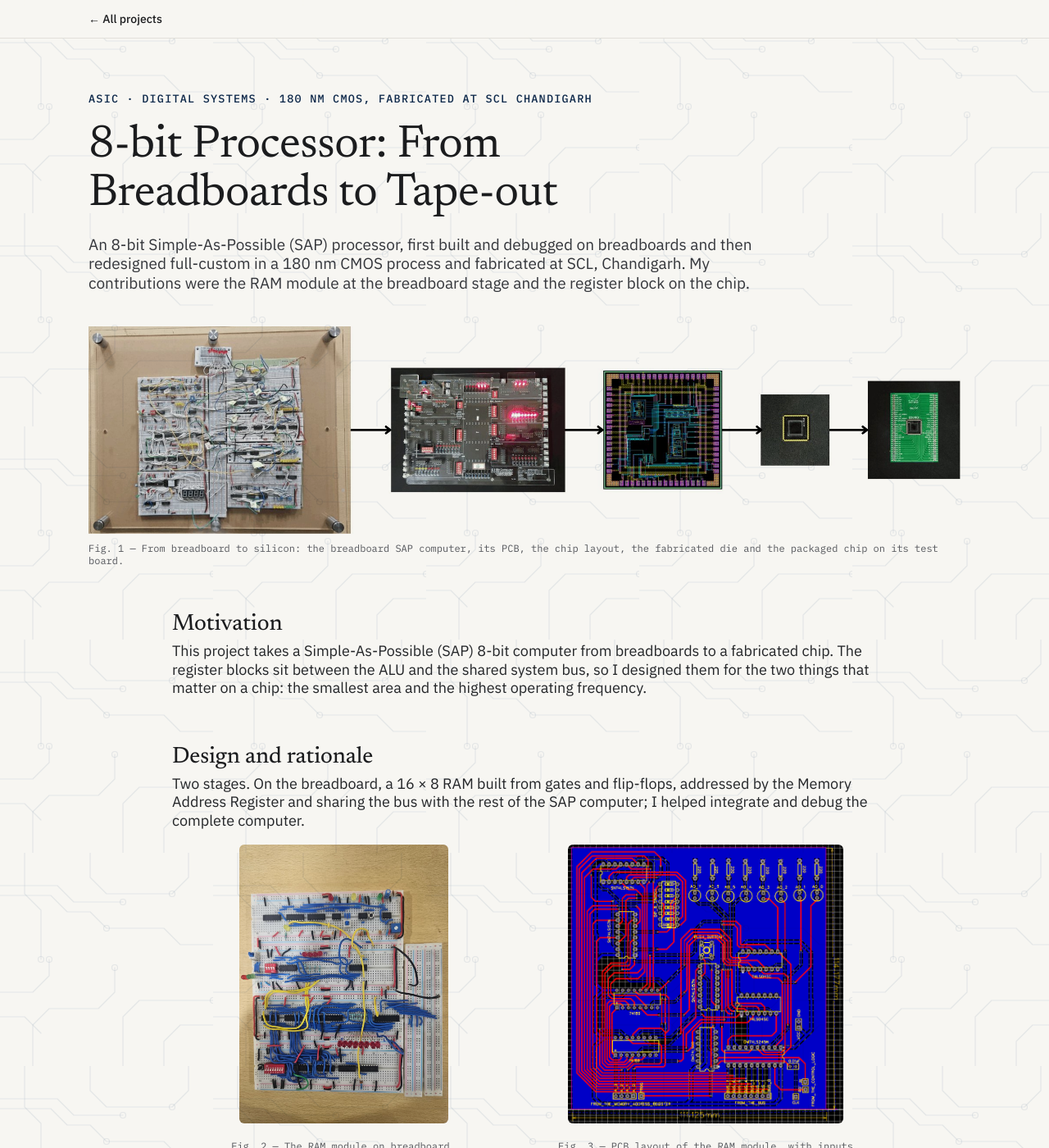
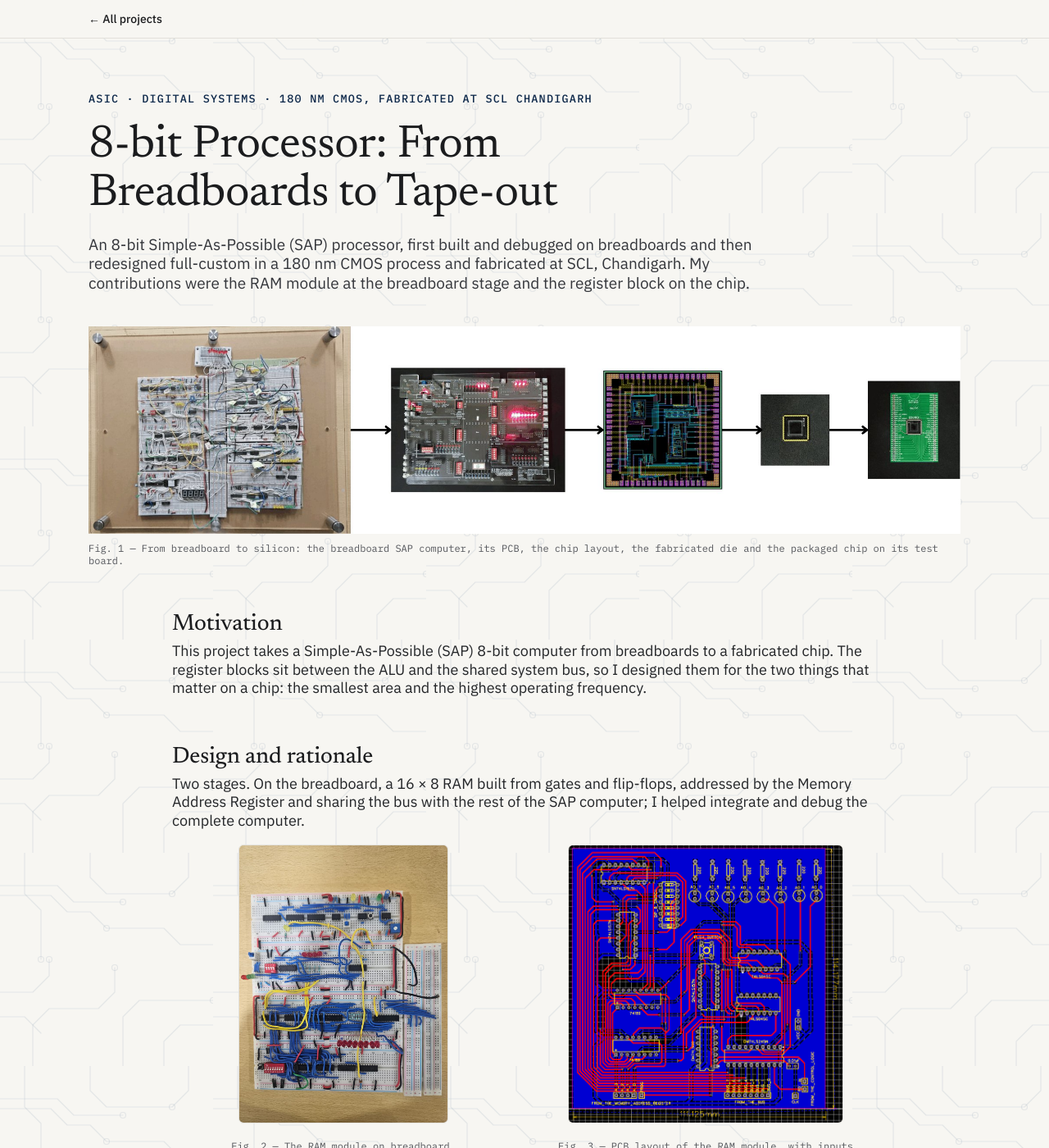
Before and after one commit to karthikm-22/karthikm-22.github.io, a Jekyll site: the page built from _projects/01-register-block.md, in a window 1280 px wide and 1400 px high. Shown: the whole window at 82% size. Built offline with Jekyll 4.4.1, drawn with Linux system fonts in a browser that asks for light colours.

Commit message:
White background behind figures on project pages
Co-Authored-By: Claude Sonnet 5.5 <noreply@anthropic.com>
Claude-Session: https://claude.ai/code/session_01AKG1NoTwCQwdDbFKPKq22J

```diff
--- a/css/style.css
+++ b/css/style.css
@@ -159,7 +159,7 @@ figcaption{font-family:var(--mono);font-size:12px;color:var(--muted)}
 .prose td{padding:13px 14px 13px 0;border-bottom:1px solid var(--line);color:var(--text)}
 .prose th:last-child,.prose td:last-child{padding-right:0}
 /* Figures: an image followed by an *italic caption* in the same paragraph */
-.prose img{display:block;max-width:100%;height:auto;margin:0 auto;background:transparent;border-radius:6px;cursor:zoom-in;mix-blend-mode:multiply}
+.prose img{display:block;max-width:100%;height:auto;margin:0 auto;background:#fff;border:1px solid var(--line);border-radius:6px;cursor:zoom-in}
 /* text on one side, its figure(s) on the other (built by the script in the project layout) */
 .fig-row{display:grid;grid-template-columns:minmax(0,1.1fr) minmax(0,1fr);gap:28px;align-items:start}
 .fig-row.big{grid-template-columns:minmax(0,1fr) minmax(0,1.25fr)}
@@ -185,7 +185,7 @@ figcaption{font-family:var(--mono);font-size:12px;color:var(--muted)}
 .eq{font-family:var(--mono);font-size:.9em;background:#efede7;padding:1px 6px;border-radius:4px;color:var(--ink);white-space:nowrap}
 .cover{max-width:760px;margin:0 auto}
 .cover .frame{background:none;border:0;border-radius:0}
-.cover .frame img{max-height:380px;width:auto;max-width:100%;margin:0 auto;mix-blend-mode:multiply}
+.cover .frame img{max-height:380px;width:auto;max-width:100%;margin:0 auto;background:#fff}
 /* cover_wide: true in the front matter shows a long strip of images at the full width of the page */
 .cover.wide{max-width:none}
 .cover.wide .frame img{max-height:none;width:100%}
```
